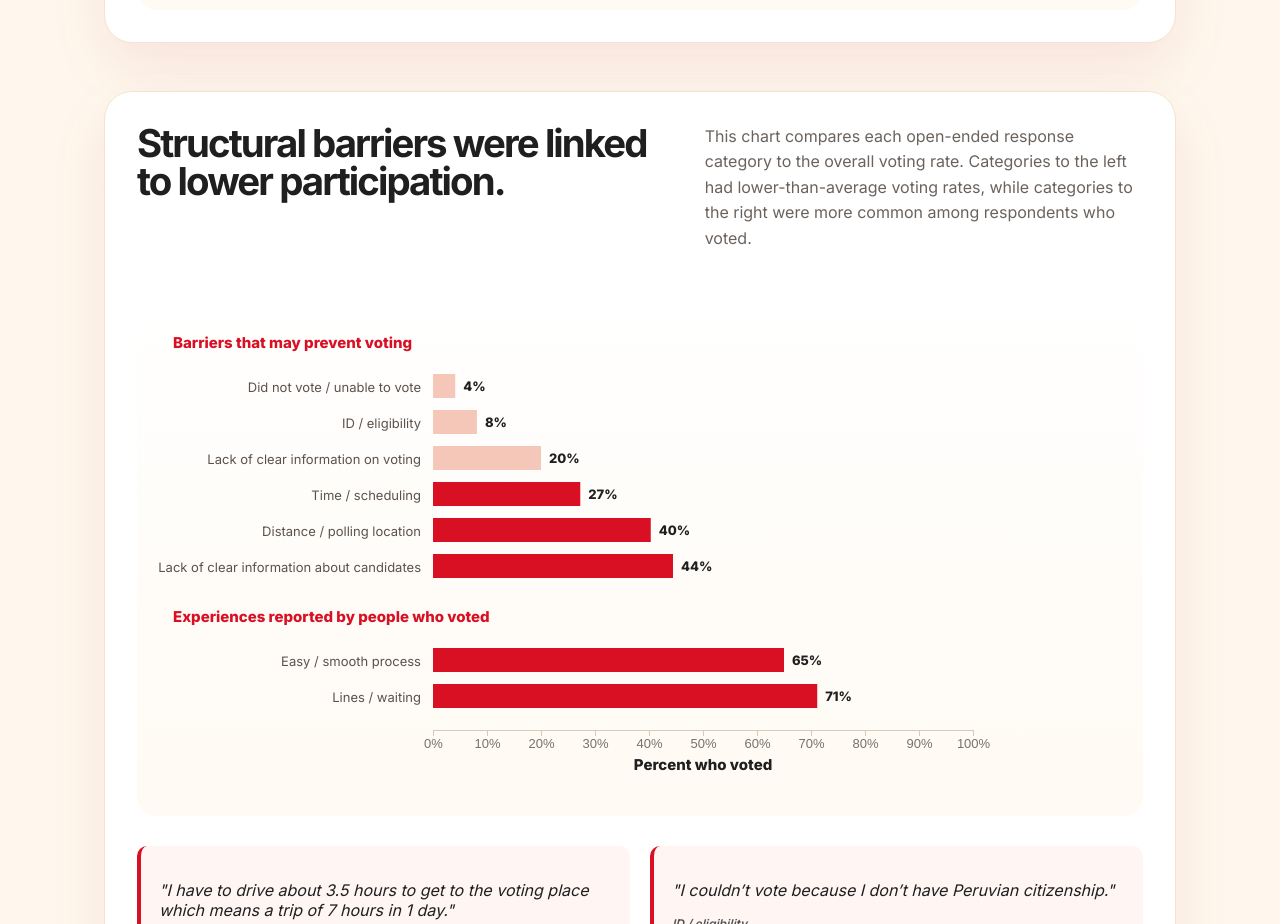
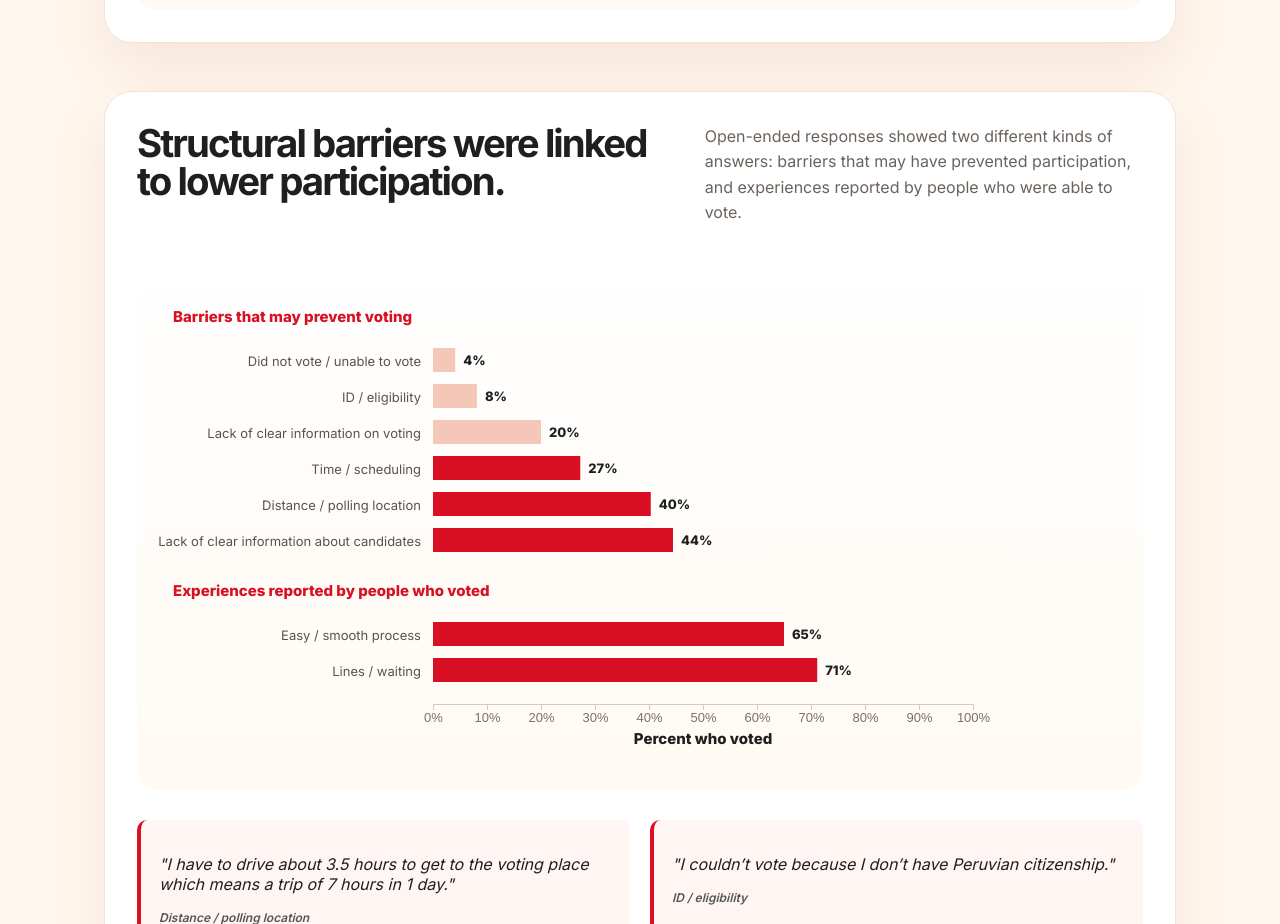
Before and after one commit to ValeriaBE/peruvian-survey-results, a React (Vite) app: page / in a window 1280 px wide. Shown: the part 6040-6964 px from the top of the page. Built offline with nearby package versions, Linux system fonts and the light colour scheme.

Commit message:
Update barrier text

```diff
--- a/src/App.tsx
+++ b/src/App.tsx
@@ -224,9 +224,9 @@
           <div className="section-header">
             <h2>Structural barriers were linked to lower participation.</h2>
             <p>
-              This chart compares each open-ended response category to the overall voting
-              rate. Categories to the left had lower-than-average voting rates, while
-              categories to the right were more common among respondents who voted.
+              Open-ended responses showed two different kinds of answers: barriers that may
+              have prevented participation, and experiences reported by people who were able
+              to vote.
             </p>
           </div>
           <div className="chart-wrap">
```
